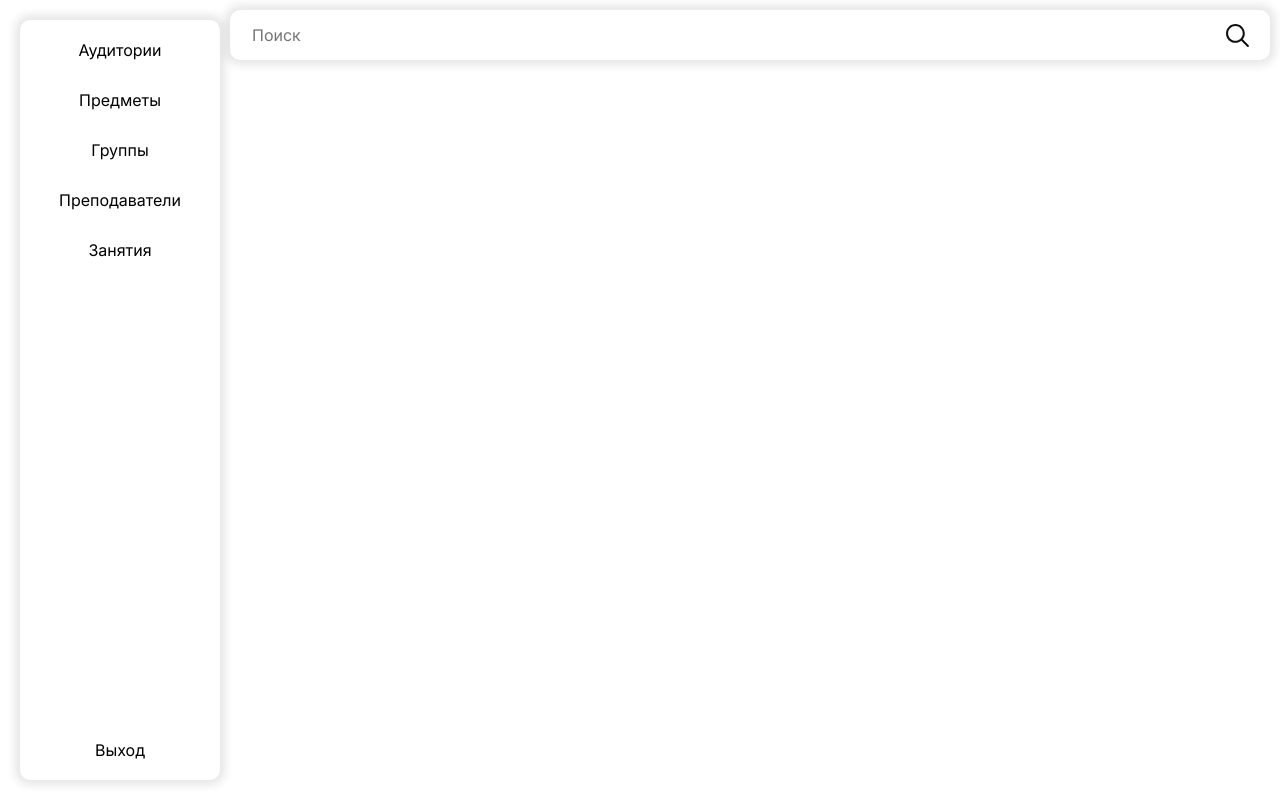
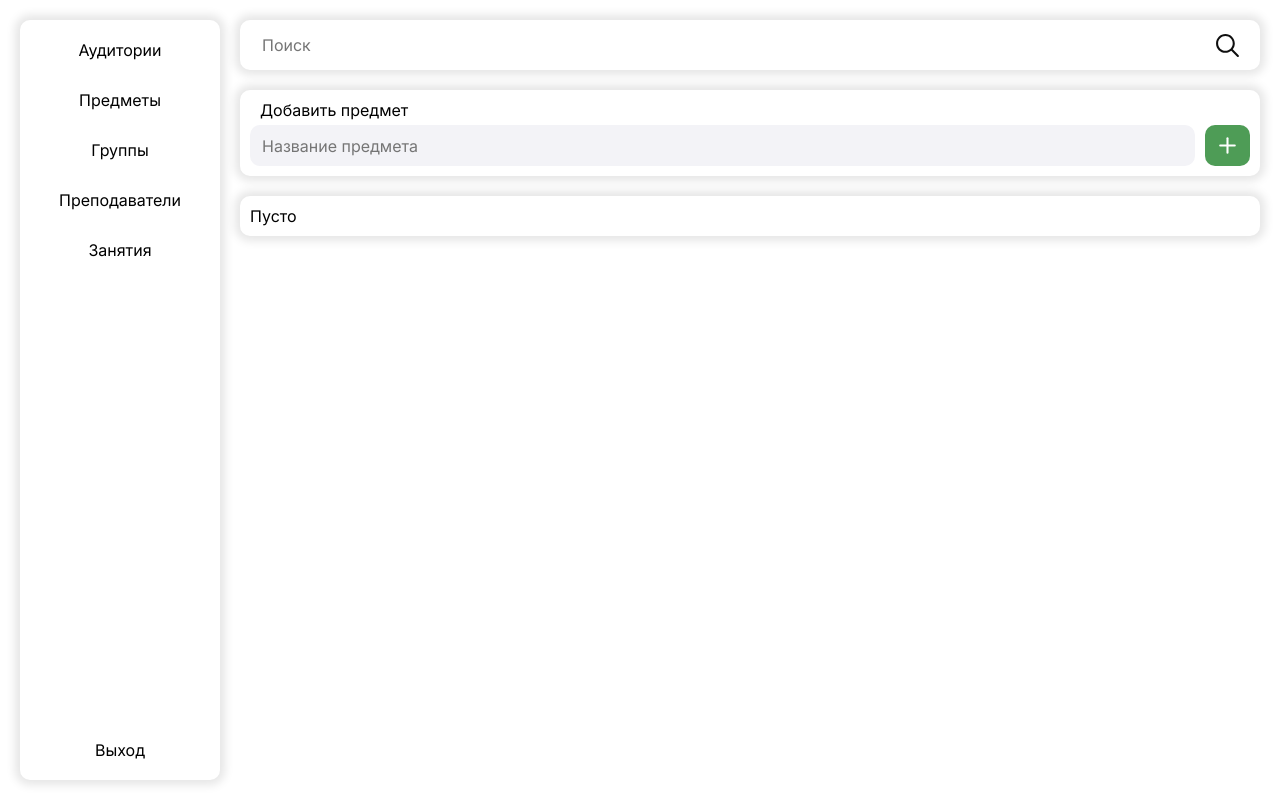
Before and after one commit to 8xbyte/da-mid-admin, a React app: page /subjects in a window 1280 px wide. Built offline with nearby package versions, Linux system fonts and the light colour scheme; sample sign-in values are in the browser's storage.

Commit message:
Update subjects page Update layout Update styles Add interaction with api

```diff
--- a/src/pages/SubjectsPage/index.tsx
+++ b/src/pages/SubjectsPage/index.tsx
@@ -1,13 +1,167 @@
+import AddIcon from '@/assets/add.svg'
+import TrashIcon from '@/assets/trash.svg'
+import Block from '@/components/Block'
+import Button from '@/components/Button'
+import Image from '@/components/Image'
+import Input from '@/components/Input'
+import Search from '@/components/Search'
+import ShadowBlock from '@/components/ShadowBlock'
+import Text from '@/components/Text'
 import React from 'react'
-import Block from '@/components/Block'
-import Search from '@/components/Search'
+
+import { addSubject, removeSubject, searchSubjects } from '@/api/subjects'
+import { ISubject } from '@/interfaces/subjects'
+import { useAppDispatch, useAppSelector } from '@/store/store'
+import { useInView } from 'react-intersection-observer'
+import { useNavigate } from 'react-router-dom'
 
 import * as styles from './subjects-page.module.scss'
 
 const SubjectsPage: React.FC = () => {
+    const subjects = useAppSelector((state) => state.subjects)
+    const auth = useAppSelector((state) => state.auth)
+
+    const dispatch = useAppDispatch()
+    const navigate = useNavigate()
+    const timerRef = React.useRef<NodeJS.Timeout | null>(null)
+
+    const [ref, inView] = useInView()
+    const [searchText, setSearchText] = React.useState<string | null>(null)
+    const [nameText, setNameText] = React.useState<string | null>(null)
+    const [subjectList, setSubjectList] = React.useState<Array<ISubject>>([])
+
+    React.useEffect(() => {
+        if (!auth.isAuth) {
+            navigate('/login')
+        }
+    }, [])
+
+    React.useEffect(() => {
+        if (inView && subjectList.length % 10 === 0) {
+            if (subjects.search.result && subjects.search.result.length !== 0) {
+                if (searchText) {
+                    dispatch(
+                        searchSubjects({
+                            offset: subjectList.length,
+                            limit: 10,
+                            name: searchText
+                        })
+                    )
+                }
+            }
+        }
+    }, [inView])
+
+    React.useEffect(() => {
+        if (subjects.search.status === 'success' && subjects.search.result) {
+            setSubjectList([...subjectList, ...subjects.search.result])
+        }
+    }, [subjects.search.status])
+
+    React.useEffect(() => {
+        if (subjects.add.status === 'success' && subjects.add.result) {
+            setSubjectList([subjects.add.result, ...subjectList])
+        }
+    }, [subjects.add.status])
+
+    React.useEffect(() => {
+        if (subjects.remove.status === 'success' && subjects.remove.result) {
+            setSubjectList(
+                [...subjectList].filter(
+                    (subject) => subject.id !== subjects.remove.result!.id
+                )
+            )
+        }
+    }, [subjects.remove.result])
+
+    const addSubjectHandler = () => {
+        if (nameText) {
+            dispatch(
+                addSubject({
+                    name: nameText
+                })
+            )
+        }
+    }
+
+    const removeSubjectHandler = (id: number) => {
+        dispatch(
+            removeSubject({
+                id
+            })
+        )
+    }
+
+    const changeSearchHandler = (e: React.ChangeEvent<HTMLInputElement>) => {
+        const value = e.target.value
+        setSearchText(value === '' ? null : value)
+
+        if (timerRef.current) {
+            clearTimeout(timerRef.current)
+        }
+
+        timerRef.current = setTimeout(() => {
+            if (value) {
+                setSubjectList([])
+                dispatch(
+                    searchSubjects({
+                        limit: 10,
+                        offset: 0,
+                        name: value
+                    })
+                )
+            }
+        }, 500)
+    }
+
+    const changeNameHandler = (e: React.ChangeEvent<HTMLInputElement>) => {
+        const value = e.target.value
+        setNameText(value === '' ? null : value)
+    }
+
     return (
         <Block className={styles.subjectsPage}>
-            <Search placeholder='Поиск' />
+            <Search onChange={changeSearchHandler} placeholder='Поиск' />
+            <ShadowBlock className={styles.addBlock}>
+                <Text className={styles.text}>Добавить предмет</Text>
+                <Block className={styles.controlBlock}>
+                    <Input
+                        placeholder='Название предмета'
+                        className={styles.input}
+                        onChange={changeNameHandler}
+                    />
+                    <Button
+                        onClick={addSubjectHandler}
+                        className={styles.button}
+                    >
+                        <Image className={styles.image} src={AddIcon} />
+                    </Button>
+                </Block>
+            </ShadowBlock>
+            <ShadowBlock className={styles.subjectsBlock}>
+                {subjectList.length > 0 ? (
+                    subjectList.map((subject) => (
+                        <Block
+                            key={subject.id}
+                            ref={ref}
+                            className={styles.subjectBlock}
+                        >
+                            <Text className={styles.text}>{subject.name}</Text>
+                            <Button
+                                onClick={() => removeSubjectHandler(subject.id)}
+                                className={styles.removeButton}
+                            >
+                                <Image
+                                    className={styles.image}
+                                    src={TrashIcon}
+                                />
+                            </Button>
+                        </Block>
+                    ))
+                ) : (
+                    <Text className={styles.emptyText}>Пусто</Text>
+                )}
+            </ShadowBlock>
         </Block>
     )
 }
--- a/src/pages/SubjectsPage/subjects-page.module.scss
+++ b/src/pages/SubjectsPage/subjects-page.module.scss
@@ -1,4 +1,68 @@
 .subjectsPage {
+    padding: 10px;
     flex-direction: column;
     flex: 1;
+
+    & > *:not(:first-child) {
+        margin-top: 20px;
+    }
+
+    .addBlock {
+        padding: 10px;
+        border-radius: 10px;
+        flex-direction: column;
+
+        .text {
+            font-size: 16px;
+            margin-left: 10px;
+        }
+
+        .controlBlock {
+            margin-top: 5px;
+
+            .button {
+                margin-left: 10px;
+
+                .image {
+                    width: 25px;
+                    height: 25px;
+                }
+            }
+        }
+    }
+
+    .subjectsBlock {
+        flex-direction: column;
+        overflow: auto;
+
+        .subjectBlock {
+            margin: 10px;
+            padding: 10px;
+            align-items: center;
+            justify-content: space-between;
+            border-radius: 10px;
+
+            &:hover {
+                background-color: #f3f3f7;
+            }
+
+            .text {
+                margin-left: 10px;
+            }
+
+            .removeButton {
+                background-color: red;
+                transition: all 0.5s ease-in-out;
+
+                .image {
+                    width: 25px;
+                    height: 25px;
+                }
+            }
+        }
+    }
+
+    .emptyText {
+        padding: 10px;
+    }
 }
```
